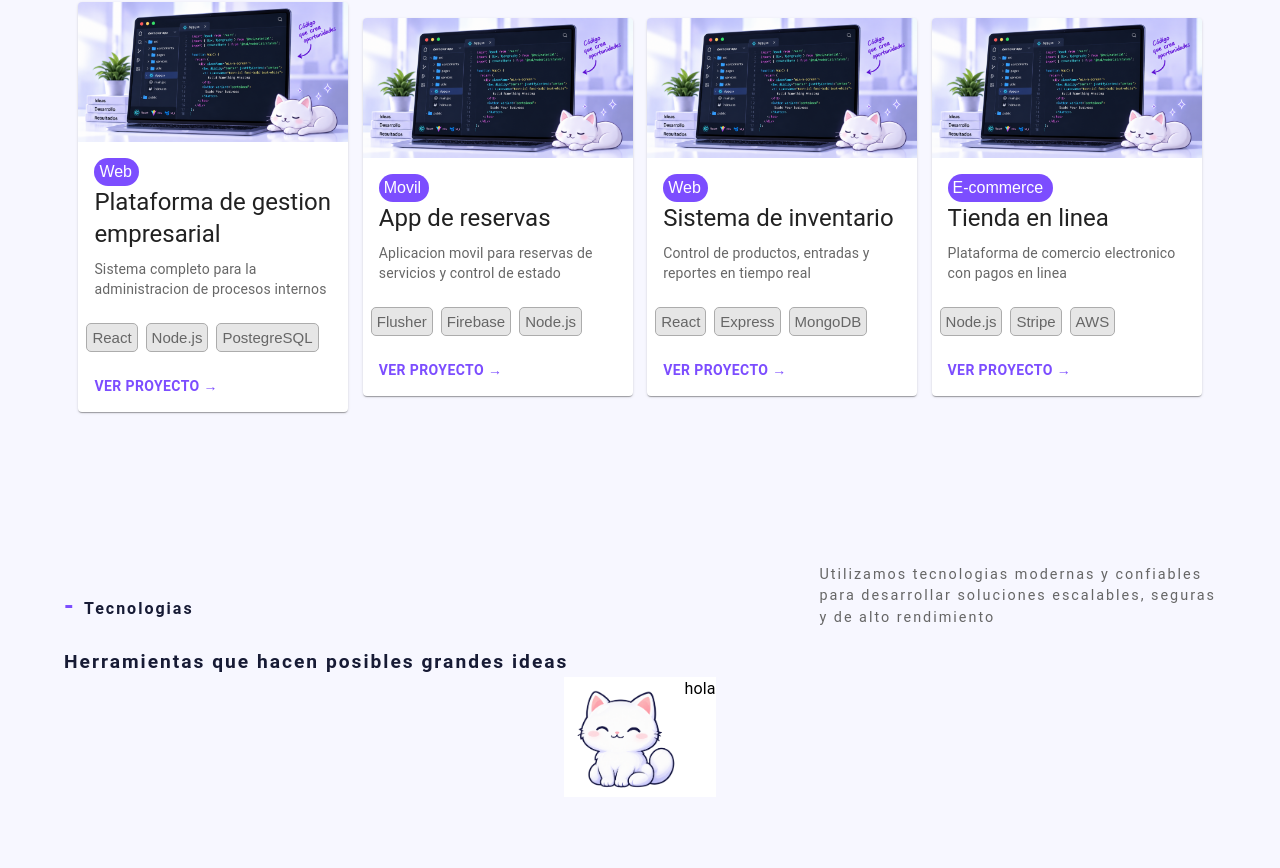
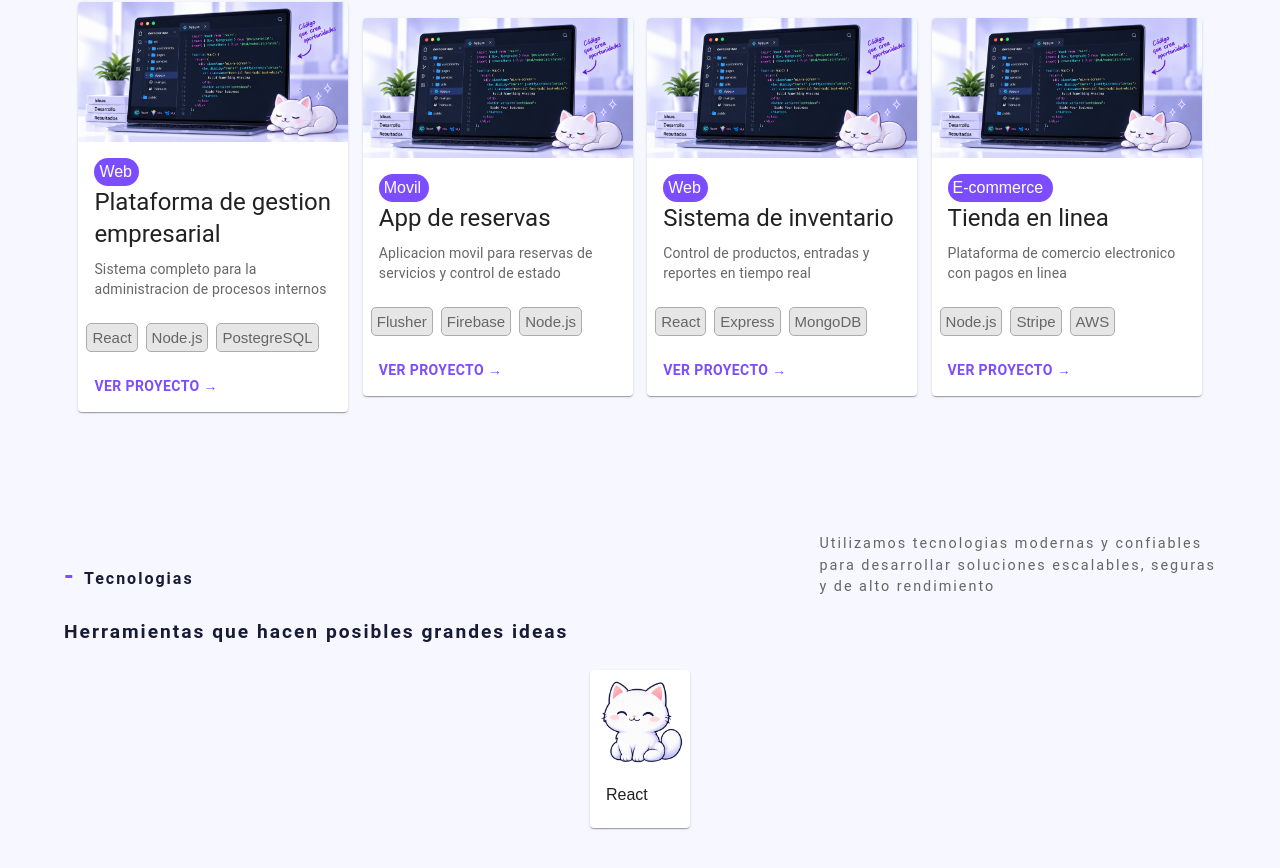
Before and after one commit to jessicahernandezt/dev-nova-solutions, a React (Vite) app: page / in a window 1280 px wide. Shown: the part 1524-2392 px from the top of the page. Built offline with nearby package versions, Linux system fonts and the light colour scheme.

Commit message:
1 tarjeta lista

```diff
--- a/src/components/Tecnologias.jsx
+++ b/src/components/Tecnologias.jsx
@@ -19,13 +19,14 @@ function Tecnologias() {
                         Herramientas que hacen posibles grandes ideas
                     </Typography>
 
-                    <Box component='div' sx={{display:'flex', alignItems:'center', justifyContent:'space-evenly'}}>
-                        <Box sx={{display:'flex', backgroundColor:'white'}}>
-                            <Box component='img' src='/img (11).png' alt='' sx={{width:'120px', height: '120px', objectFit: 'contain', flexShrink: 0}}></Box>
-                            <Typography>
-                                hola
-                            </Typography>
-                        </Box>
+                    <Box component='div' sx={{display:'flex', alignItems:'center', justifyContent:'space-evenly', paddingTop:'2%'}}>
+                        <Card sx={{ maxWidth: 270}}>
+                            <CardMedia sx={{ height: 100, width: 100 }} image="/img (11).png" title="neko"/>
+                            <CardContent>
+                                <Box component='span' sx={{textAlign:'center'}}>React</Box>
+                            </CardContent>
+                        </Card>
+
                     </Box>
 
                 </Box>
```
